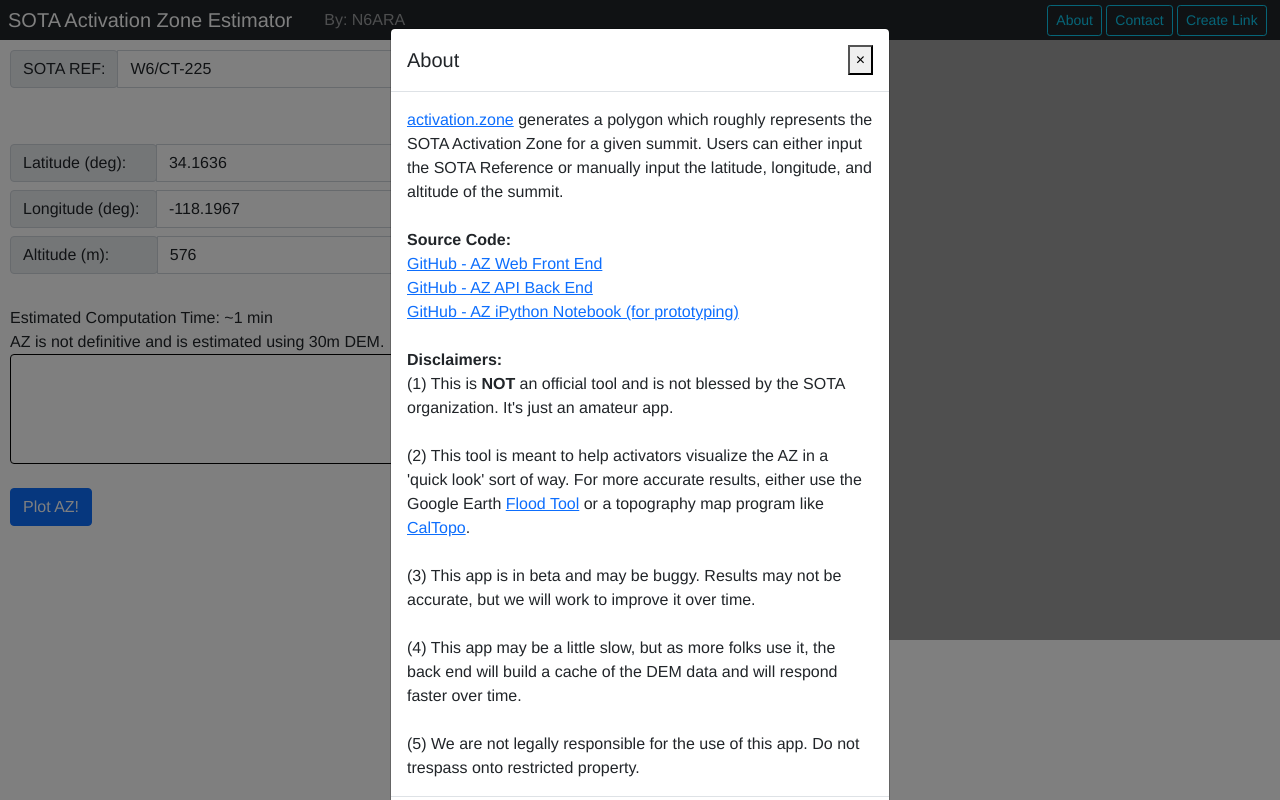
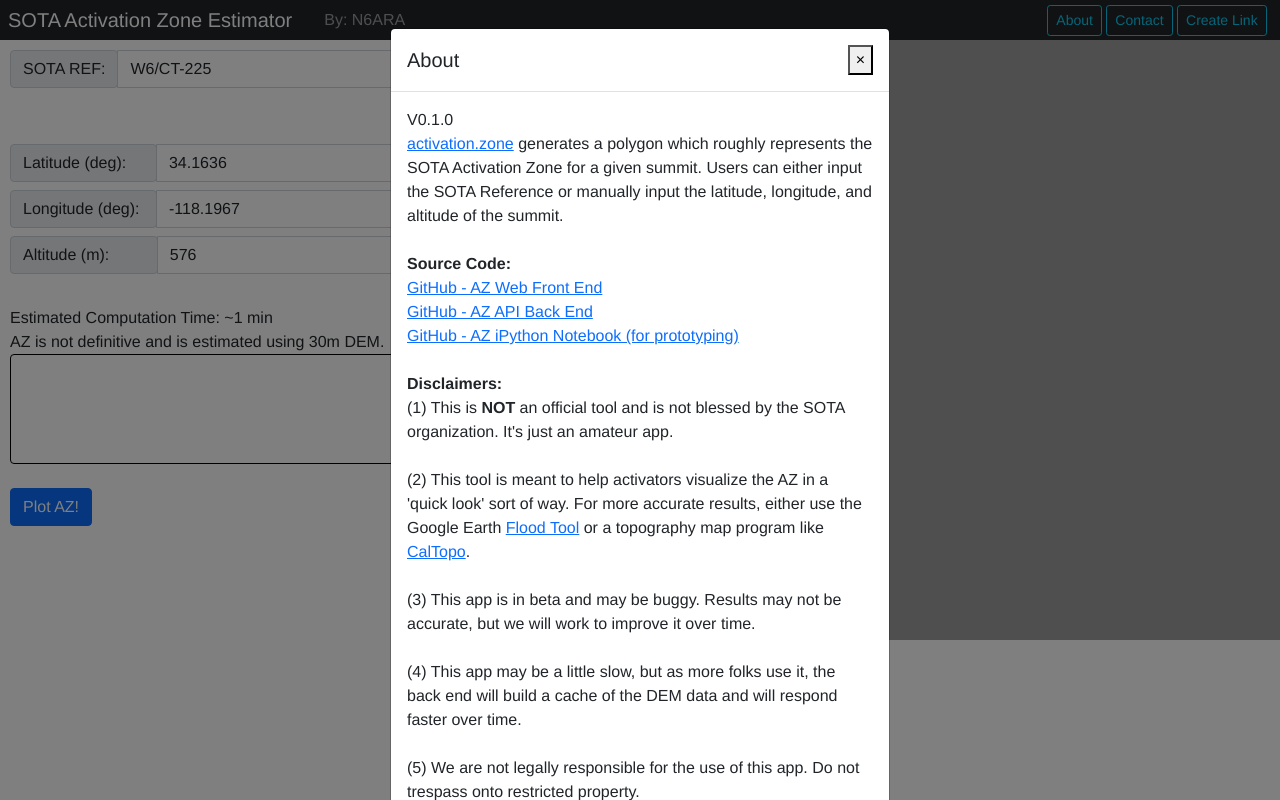
Before and after one commit to arkorobotics/azgen-web, a Vue app: page / in a window 1280 px wide. Both pictures are taken after a click on the link "About". Built offline with nearby package versions, Linux system fonts and the light colour scheme; the HTML template or start-up script is replaced by a standard one.

Commit message:
Added favicon and version number
Added favicon and version number

```diff
--- a/package.json
+++ b/package.json
@@ -10,6 +10,7 @@
   "dependencies": {
     "axios": "^0.21.4",
     "bootstrap": "^5.1.1",
+    "build": "^0.1.4",
     "core-js": "^3.6.5",
     "ol": "^6.7.0",
     "vue": "^3.0.0"
--- a/src/App.vue
+++ b/src/App.vue
@@ -1,5 +1,4 @@
 <template>
-
   <div>
     <nav class="navbar navbar-expand-sm bg-dark navbar-dark" style="height: 40px;line-height: 0.5">
       <a class="navbar-brand p-2" href="#">SOTA Activation Zone Estimator</a>
@@ -37,6 +36,7 @@
             </button>
           </div>
           <div class="modal-body">
+            V0.1.0<br>
             <a href="http://activation.zone">activation.zone</a> generates a polygon which roughly represents the SOTA Activation Zone for a given summit.
             Users can either input the SOTA Reference or manually input the latitude, longitude, and altitude of the summit.
             <br><br>
```
Also changed, not shown: 2 other files (tests, documents, lock files or other folders).
